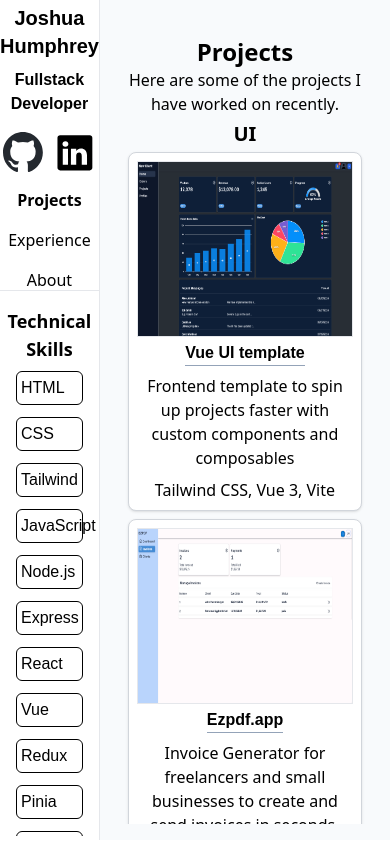
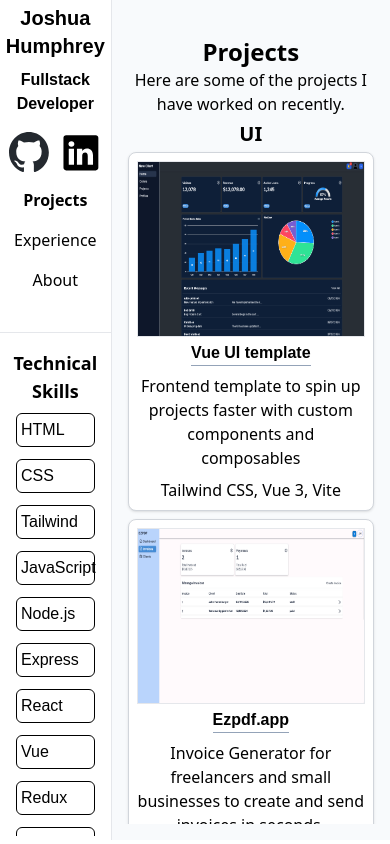
Before and after one commit to Humphreyj/portfolio2025, a Vue app: page / in a window 390 px wide. Built offline with nearby package versions, Linux system fonts and the light colour scheme; what vue3-apexcharts would draw is missing.

Commit message:
Styling touchups

```diff
--- a/src/App.vue
+++ b/src/App.vue
@@ -17,7 +17,7 @@ import ProjectsSection from '@/components/projects/ProjectsSection.vue'
 <template>
     <main class="w-screen h-screen pb-1 overflow-hidden flex-is-js">
         <section
-            class="relative w-1/3 h-full py-1 border-r xl:w-[30%] flex-col-ic-js"
+            class="relative w-[40%] h-full py-1 border-r xl:w-[30%] flex-col-ic-js"
         >
             <AboutSection />
             <div class="gap-4 mt-4 flex-col-ic-jc">
--- a/src/components/projects/ProjectsSection.vue
+++ b/src/components/projects/ProjectsSection.vue
@@ -67,7 +67,7 @@ let backendProjects = [
 
 <template>
     <section
-        class="w-11/12 px-4 pt-5 mx-auto overflow-y-scroll xl:w-2/3 md:overflow-y-auto flex-col-ic-js"
+        class="w-full px-4 pt-5 mx-auto overflow-y-scroll md:w-11/12 2xl:w-2/3 md:overflow-y-auto flex-col-ic-js"
     >
         <div class="flex-col-ic-js">
             <h1 class="text-2xl font-bold">Projects</h1>
--- a/src/components/skills/SkillsSection.vue
+++ b/src/components/skills/SkillsSection.vue
@@ -25,7 +25,7 @@ const skills = [
 
 <template>
     <section
-        class="absolute w-full border-t px-4 pt-2 bottom-1 h-[65%] md:h-[40%] overflow-y-scroll md:overflow-y-auto"
+        class="absolute w-full border-t px-4 pt-2 bottom-1 h-[60%] md:h-[40%] overflow-y-scroll md:overflow-y-auto"
     >
         <div class="relative flex-col-ic-js">
             <p class="my-2 text-lg font-bold text-center">Technical Skills</p>
```
